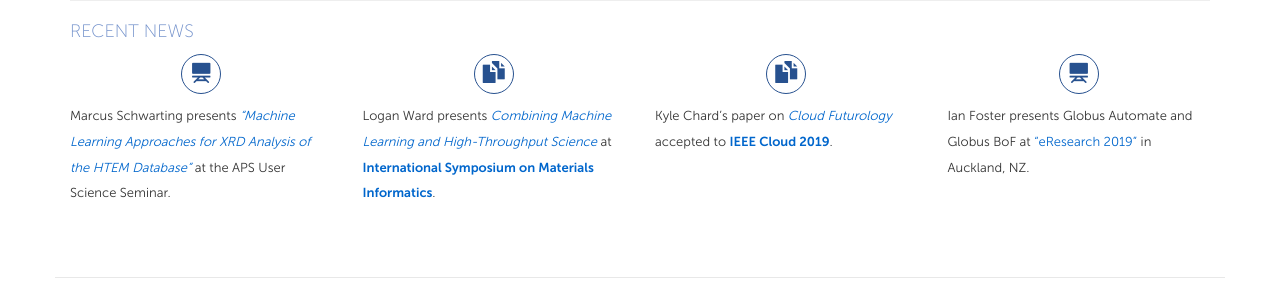
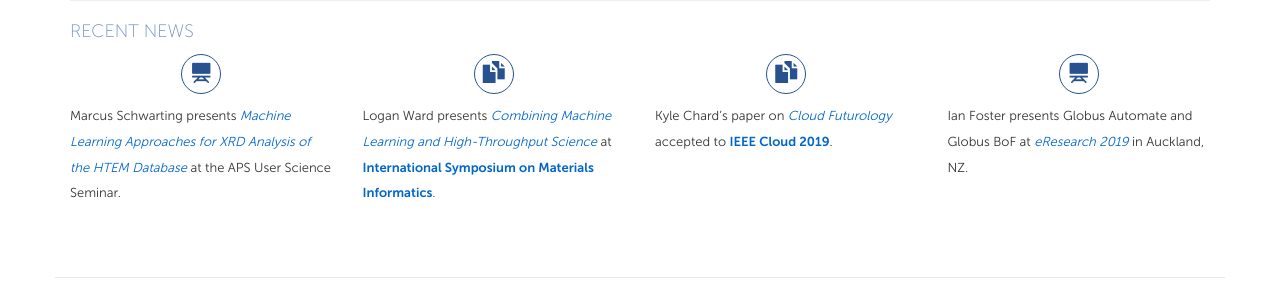
Before and after one commit to miketynes/globus-labs.github.io, a Jekyll site: the page built from index.html, in a window 1280 px wide. Shown: the part 867-1167 px from the top of the page. Built offline with Jekyll 4.4.1, drawn with Linux system fonts in a browser that asks for light colours; nearby versions of some CDN libraries.

Commit message:
Removing weird quotes.

```diff
--- a/_posts/2019-02-18-foster-eresearch-presentation.markdown
+++ b/_posts/2019-02-18-foster-eresearch-presentation.markdown
@@ -5,4 +5,4 @@ date:  2019-02-18 13:00:00 -0900
 type: presentation
 ---
 
-Ian Foster presents Globus Automate and Globus BoF at ["eResearch 2019"](http://eresearch2019.org.nz/) in Auckland, NZ.
+Ian Foster presents Globus Automate and Globus BoF at [*eResearch 2019*](http://eresearch2019.org.nz/) in Auckland, NZ.
--- a/_posts/2019-02-19-marcus-aps.markdown
+++ b/_posts/2019-02-19-marcus-aps.markdown
@@ -5,4 +5,4 @@ date:  2019-02-18 13:00:02 -0900
 type: presentation
 ---
 
-Marcus Schwarting presents [*"Machine Learning Approaches for XRD Analysis of the HTEM Database"*](https://drive.google.com/open?id=1-Lt-vcB6UW5kzkPAWZjJBTdkeWIYZCZJ) at the APS User Science Seminar.
+Marcus Schwarting presents [*Machine Learning Approaches for XRD Analysis of the HTEM Database*](https://drive.google.com/open?id=1-Lt-vcB6UW5kzkPAWZjJBTdkeWIYZCZJ) at the APS User Science Seminar.
```
